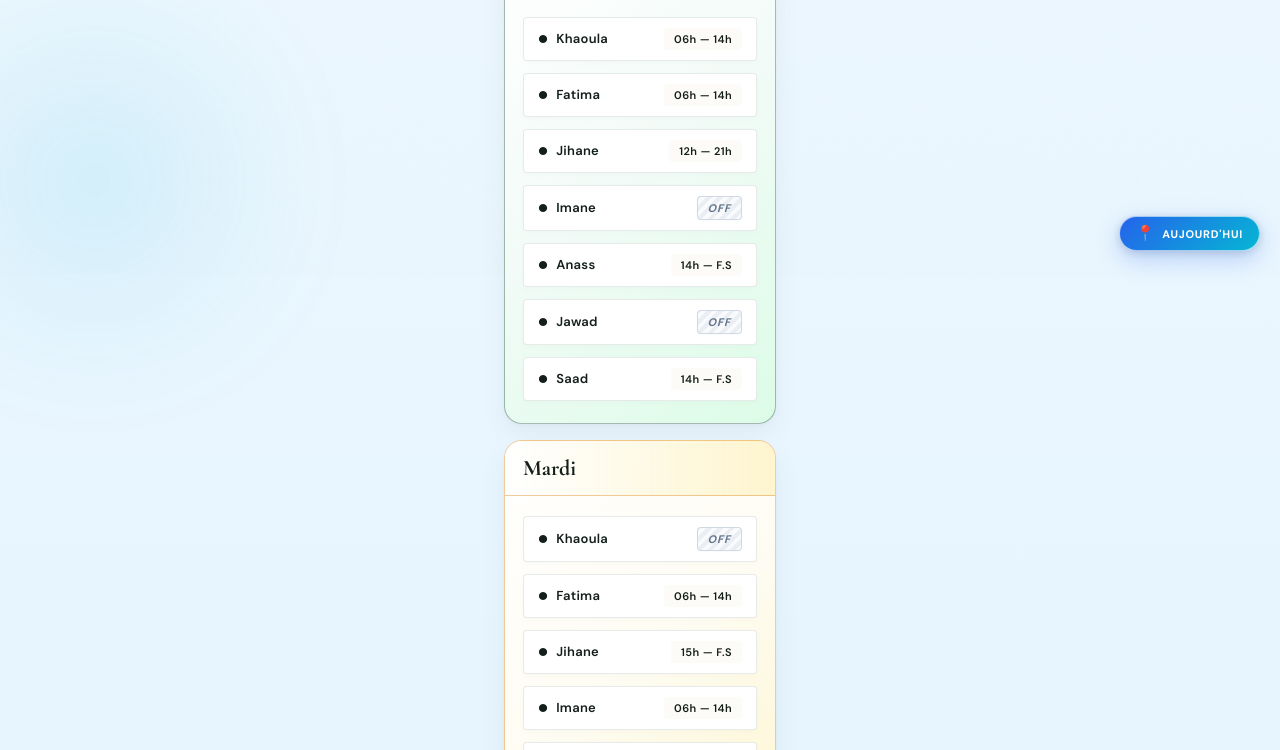
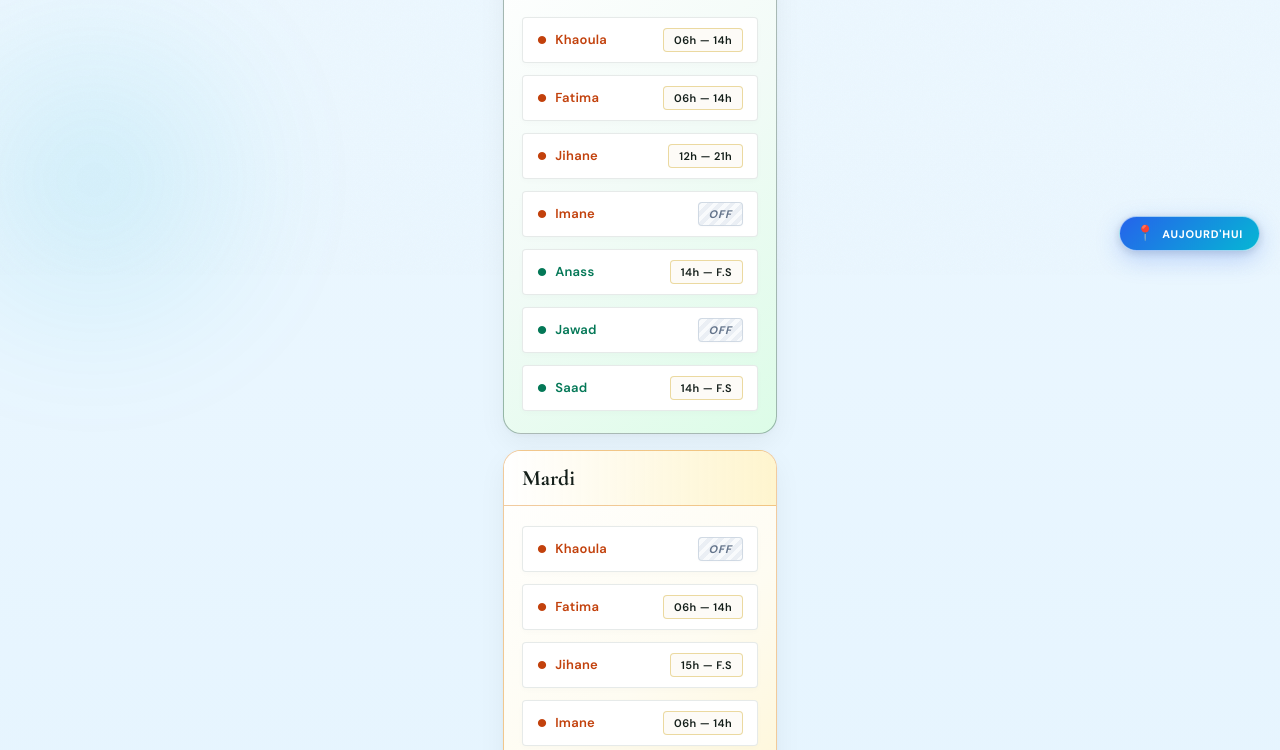
Before and after one commit to hichamatlas75-del/GREY-CORNER-APP, a plain HTML site: page cuisine.html in a window 1280 px wide. Shown: the part 525-1275 px from the top of the page. Drawn offline with nearby package versions, Linux system fonts and the light colour scheme.

Commit message:
fix(css): centralise les variables CSS manquantes et ajoute les styles erreur/déconnexion

```diff
--- a/global.css
+++ b/global.css
@@ -22,6 +22,16 @@
   /* Filets & Bordures */
   --hairline: rgba(13, 56, 44, 0.1);
   --hairline-color: rgba(212, 175, 55, 0.4);
+  --hairline-gold: rgba(212, 175, 55, 0.45);
+
+  /* Palette Automne & Cuisine (Terracotta, Sauge, Laiton) */
+  --terracotta: #c2410c;
+  --terracotta-soft: rgba(194, 65, 12, 0.12);
+  --sage: #047857;
+  --brass: #b45309;
+  --brass-deep: #78350f;
+  --brass-soft: rgba(245, 158, 11, 0.15);
+  --festive-bg: linear-gradient(180deg, #fbf8f3 0%, #f7f1e7 50%, #efe5d5 100%);
 
   /* Statuts */
   --err: #dc2626;
@@ -565,6 +575,7 @@ header > *, .hero > * {
   box-shadow: 0 2px 8px rgba(220, 38, 38, 0.25);
   position: relative;
   overflow: hidden;
+  transition: all 0.18s ease;
 }
 .admin-btn::after {
   content: '';
@@ -583,8 +594,6 @@ header > *, .hero > * {
   animation: goldSheen 4s cubic-bezier(0.4, 0, 0.2, 1) infinite;
   pointer-events: none;
 }
-  transition: all 0.18s ease;
-}
 .admin-btn:hover {
   background: linear-gradient(135deg, #dc2626, #991b1b) !important;
   box-shadow: 0 4px 14px rgba(220, 38, 38, 0.42);
@@ -602,6 +611,38 @@ header > *, .hero > * {
   height: 11px !important;
   stroke: #ffffff !important;
   stroke-width: 2.4;
+}
+.logout-btn {
+  display: inline-flex;
+  align-items: center;
+  gap: 5px;
+  font-size: 10px;
+  text-transform: uppercase;
+  letter-spacing: 0.08em;
+  color: var(--ink-soft);
+  background: var(--paper2);
+  border: 1px solid var(--hairline-color);
+  padding: 5px 11px;
+  border-radius: 999px;
+  cursor: pointer;
+  font-family: inherit;
+  font-weight: 700;
+  transition: all 0.18s ease;
+}
+.logout-btn:hover {
+  color: var(--err);
+  border-color: var(--err);
+  background: var(--err-bg);
+}
+header .logout-btn, .hero .logout-btn {
+  color: #fef3c7;
+  background: rgba(255, 255, 255, 0.1);
+  border-color: rgba(245, 158, 11, 0.4);
+}
+header .logout-btn:hover, .hero .logout-btn:hover {
+  background: rgba(220, 38, 38, 0.28);
+  border-color: #fca5a5;
+  color: #ffffff;
 }
 
 /* ─── CONTENEUR PRINCIPAL ─── */
@@ -1757,6 +1798,7 @@ button:active, .nav-card:active, .tab-btn:active, .admin-btn:active, .back-btn:a
 .status-tag.draft { background: #fdf4db; color: #8c6b12; border: 1px solid #e0c878; }
 .status-tag.published { background: #e8f5e9; color: #1b5e20; border: 1px solid #a5d6a7; }
 .status-tag.editing { background: var(--paper2); color: var(--ink-soft); border: 1px solid var(--hairline-color); }
+.status-tag.error { background: var(--err-bg); color: var(--err); border: 1px solid #fca5a5; }
 
 .btn-save-draft {
   background: linear-gradient(135deg, #f59e0b, #d97706);
```
